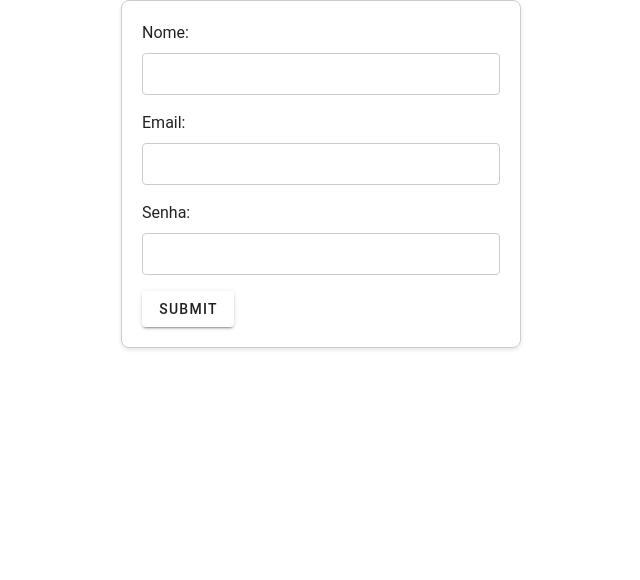
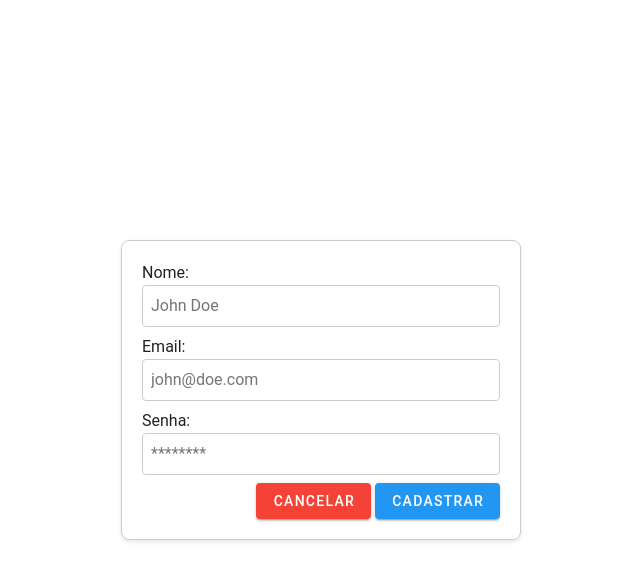
Before and after one commit to Gaspor/hair-cronogram-frontend, a Vue app: page /register in a window 1280 px wide. Shown: the top 580 px of the page, without its empty margins (319-959 px from the left). Built offline with nearby package versions, Linux system fonts and the light colour scheme; no server answers.

Commit message:
wip: visual things

```diff
--- a/src/components/CreateCronogram.vue
+++ b/src/components/CreateCronogram.vue
@@ -1,10 +1,10 @@
 <template>
-    <v-dialog v-model="dialog" @click:outside="fecharModal" width="350">
+    <v-dialog v-model="dialog" @click:outside="fecharModal()" width="350">
       <v-card class="pa-6" rounded="xl">
         <slot />
         <v-card-actions class="d-flex justify-end">
-            <v-btn color="error" text @click="fecharModal">Cancelar</v-btn>
-            <v-btn color="green" text @click="$emit('salvar')">Salvar</v-btn>
+            <v-btn class="bg-red" text @click="fecharModal()">Cancelar</v-btn>
+            <v-btn class="bg-green" :loading="loading" text @click="$emit('salvar')">Salvar</v-btn>
         </v-card-actions>
       </v-card>
     </v-dialog>
@@ -16,7 +16,11 @@
 
   //propriedades
   const props = defineProps({
-    dialogCronogram: {
+    dialogState: {
+      type: Boolean,
+      default: false
+    },
+    loadingState: {
       type: Boolean,
       default: false
     }
@@ -24,12 +28,17 @@
 
   //variaveis reativas
   const dialog = ref(false);
+  const loading = ref(false);
 
   //variaveis
   const emit = defineEmits(["change"]);
 
-  watch(() => props.dialogCronogram, (newValue) => {
+  watch(() => props.dialogState, (newValue) => {
     dialog.value = newValue;
+  });
+
+  watch(() => props.loadingState, (newValue) => {
+    loading.value = newValue;
   });
 
   const fecharModal = () => {
@@ -39,4 +48,12 @@
   const emitChange = (value) => {
     emit('change', value);
   };
+
+  const onSalvar = () => {
+    loading.value = true;
+
+    this.$emit('salvar');
+
+    loading.value = false;
+  }
 </script>
--- a/src/pages/Home.vue
+++ b/src/pages/Home.vue
@@ -10,9 +10,9 @@
     </v-row>
   </v-container>
   <div class="" style="display: grid; justify-items: center">
-    <v-list>
+    <v-list style="min-width: 300px;">
       <v-list-item v-for="cronogram in cronograms" :key="cronogram.id">
-        <v-card v-bind:class="{ 'bg-green': cronogram.isActivated, 'bg-red': !cronogram.isActivated }">
+        <v-card v-bind:class="{ 'bg-light-green-darken-4': cronogram.isActivated, 'bg-red': !cronogram.isActivated }">
           <div>
             <v-card-title><h2>{{ cronogram.name }}</h2></v-card-title>
             <div class="text-center">
@@ -23,8 +23,8 @@
             </div>
           </div>
           <v-divider></v-divider>
-          <v-list-item v-for="stage in cronogram.stages" :key="cronogram.stages.id">
-            <h4>{{ stage.name }}</h4>
+          <v-list-item class="rounde" style="border: 2px solid ;" v-bind:class="{ 'bg-green-lighten-1': cronogram.isActivated, 'bg-red-lighten-2': !cronogram.isActivated }" v-for="stage in cronogram.stages" :key="cronogram.stages.id" >
+            <h4 class="text-white">{{ stage.name }}</h4>
             <div class="text-center">
               <v-btn v-if="!stage.isCompleted" icon @click="completeStage(stage.id, true)">
                 <v-icon>mdi-check</v-icon>
@@ -40,18 +40,18 @@
   </div>
 
   <div style="display: grid; justify-items: center">
-    <v-list-item-action class="">
+    <v-list-item-action class="text-center">
       <v-btn class="mr-5" icon @click="addCronogram()">
         <v-icon>mdi-plus</v-icon>
       </v-btn>
     </v-list-item-action>
   </div>
 
-  <ModalCronogram :dialogCronogram="dialogCronogram" @change="dialogCronogram = $event" @salvar="createCronogram()">
+  <ModalCronogram :dialogState="dialogCronogram" :loadingState="loading" @change="dialogCronogram = $event" @salvar="createCronogram()">
     <v-text-field label="Nome do cronograma" v-model="newCronogram.name" />
   </ModalCronogram>
 
-  <ModalCronogram :dialogCronogram="dialogStage" @change="dialogStage = $event" @salvar="createStage()">
+  <ModalCronogram :dialogState="dialogStage" :loadingState="loading" @change="dialogStage = $event" @salvar="createStage()">
     <v-text-field label="Nome da etapa" v-model="newStage.name" />
   </ModalCronogram>
 </template>
@@ -75,6 +75,7 @@
       cronogram: ""
     });
     const username = ref();
+    const loading = ref(false);
 
     async function getUserData() {
       try {
@@ -104,6 +105,7 @@
     }
 
     async function createCronogram(){
+      loading.value = true;
       try {
         const api = await axiosInstance.post("cronogram", {
           name: newCronogram.value.name
@@ -114,6 +116,7 @@
         console.log(error);
       }
 
+      loading.value = false;
       dialogCronogram.value = false;
     }
 
@@ -139,6 +142,7 @@
     }
 
     async function createStage() {
+      loading.value = true;
       try {
         const api = await axiosInstance.post("stage", {
           name: newStage.value.name,
@@ -151,6 +155,7 @@
         console.log(error);
       }
 
+      loading.value = false;
       dialogStage.value = false;
     }
 
--- a/src/pages/Login.vue
+++ b/src/pages/Login.vue
@@ -1,18 +1,27 @@
 <template>
-  <div class="form-card">
+  <div class="form-card" style="margin-top: 30vh;">
     <form @submit.prevent="submitForm">
       <div>
-      <label for="email">Email:</label>
-        <span class="error" v-if="errors.email && !isEmailValid">{{ errors.email }}</span>
-        <input type="email" id="email" v-model="form.email.value" @blur="validateField('email')" />
+        <label class="mb-0" for="email">Email:</label>
+        <input class="mb-0" type="email" placeholder="john@doe.com" id="email" v-model="form.email.value" @blur="validateField('email')" />
+        <div class="text-end">
+          <span class="error" v-if="errors.email && !isEmailValid">{{ errors.email }}</span>
+        </div>
 
-        <label for="password">Senha:</label>
-        <span class="error" v-if="errors.password && !isPasswordValid">{{ errors.password }}</span>
-        <input type="password" id="password" v-model="form.password.value" @blur="validateField('password')" />
+        <label class="mt-2 mb-0" for="password">Senha:</label>
+        <input class="mb-0" type="password" placeholder="********" id="password" v-model="form.password.value" @blur="validateField('password')" />
+        <div class="text-end">
+          <span class="error" v-if="errors.password && !isPasswordValid">{{ errors.password }}</span>
+        </div>
+      </div>
+      <div class="text-center mt-2">
+        <span v-if="errors.login" class="error">{{ errors.login }}</span>
       </div>
 
-      <v-btn type="submit">Submit</v-btn>
-      <h6>Ainda não tem conta? <a @click="register">Registre-se aqui!</a></h6>
+      <div class="text-end mt-2">
+        <v-btn class="bg-blue" type="submit">Entrar</v-btn>
+      </div>
+      <h6 class="text-center mt-2">Ainda não tem conta? <u style="color: blue;"><a @click="register">Registre-se aqui!</a></u></h6>
 
     </form>
   </div>
@@ -34,11 +43,9 @@ async function signIn() {
 
     localStorage.setItem('access_token', api.data.access_token);
 
-    // store.commit.setToken(api.data.access_token);
-
     await router.push({ name: "Home" });
   } catch (error) {
-   console.log(error);
+    errors.value.login = "Não foi possível fazer o login."
   }
 }
 
@@ -59,10 +66,10 @@ const isEmailValid = computed(() => form.email.value.includes('@'));
 const validateField = (field) => {
   errors.value[field] = '';
   if (field === 'password' && !isPasswordValid.value) {
-    errors.value.password = 'Password is required.';
+    errors.value.password = 'A senha não pode ser vazia.';
   }
   if (field === 'email' && !isEmailValid.value) {
-    errors.value.email = 'Invalid email address.';
+    errors.value.email = 'Email inválido.';
   }
 };
 
@@ -70,7 +77,7 @@ const submitForm = () => {
   errors.value = {};
   validateField('password');
   validateField('email');
-  console.log(errors.value.password);
+
   if (errors.value.email === "" && errors.value.password === "") {
     console.log('Form submitted successfully!', form);
     signIn();
--- a/src/pages/Register.vue
+++ b/src/pages/Register.vue
@@ -1,21 +1,30 @@
 <template>
-    <div class="form-card">
+    <div class="form-card" style="margin-top: 30vh;">
         <form @submit.prevent="submitForm">
             <div>
-                <label for="username">Nome:</label>
-                <span class="error" v-if="errors.username && !isUsernameValid">{{ errors.username }}</span>
-                <input type="text" id="username" v-model="form.username.value" @blur="validateField('username')" />
+                <label class="mb-0" for="username">Nome:</label>
+                <input class="mb-0" type="text" placeholder="John Doe" id="username" v-model="form.username.value" @blur="validateField('username')" />
+                <div class="text-end">
+                    <span class="error" v-if="errors.username && !isUsernameValid">{{ errors.username }}</span>
+                </div>
 
-                <label for="email">Email:</label>
-                <span class="error" v-if="errors.email && !isEmailValid">{{ errors.email }}</span>
-                <input type="email" id="email" v-model="form.email.value" @blur="validateField('email')" />
+                <label class="mt-2 mb-0" for="email">Email:</label>
+                <input class="mb-0" type="email" placeholder="john@doe.com" id="email" v-model="form.email.value" @blur="validateField('email')" />
+                <div class="text-end">
+                    <span class="error" v-if="errors.email && !isEmailValid">{{ errors.email }}</span>
+                </div>
 
-                <label for="password">Senha:</label>
-                <span class="error" v-if="errors.password && !isPasswordValid">{{ errors.password }}</span>
-                <input type="password" id="password" v-model="form.password.value" @blur="validateField('password')" />
+                <label class="mt-2 mb-0" for="password">Senha:</label>
+                <input class="mb-0" type="password" placeholder="********" id="password" v-model="form.password.value" @blur="validateField('password')" />
+                <div class="text-end">
+                    <span class="error" v-if="errors.password && !isPasswordValid">{{ errors.password }}</span>
+                </div>
             </div>
 
-            <v-btn type="submit">Submit</v-btn>
+            <div class="text-end mt-2">
+                <v-btn class="bg-red mr-1" @click="cancel()">Cancelar</v-btn>
+                <v-btn class="bg-blue" type="submit">Cadastrar</v-btn>
+            </div>
 
         </form>
     </div>
@@ -60,13 +69,13 @@
     const validateField = (field) => {
         errors.value[field] = '';
         if (field === 'password' && !isPasswordValid.value) {
-            errors.value.password = 'Password is required.';
+            errors.value.password = 'A senha não pode ser vazia.';
         }
         if (field === 'email' && !isEmailValid.value) {
-            errors.value.email = 'Invalid email address.';
+            errors.value.email = 'Email inválido.';
         }
         if (field === 'username' && !isUsernameValid.value) {
-            errors.value.username = 'Username is required';
+            errors.value.username = 'Nome de usuário não pode ser vazio.';
         }
     };
 
```
